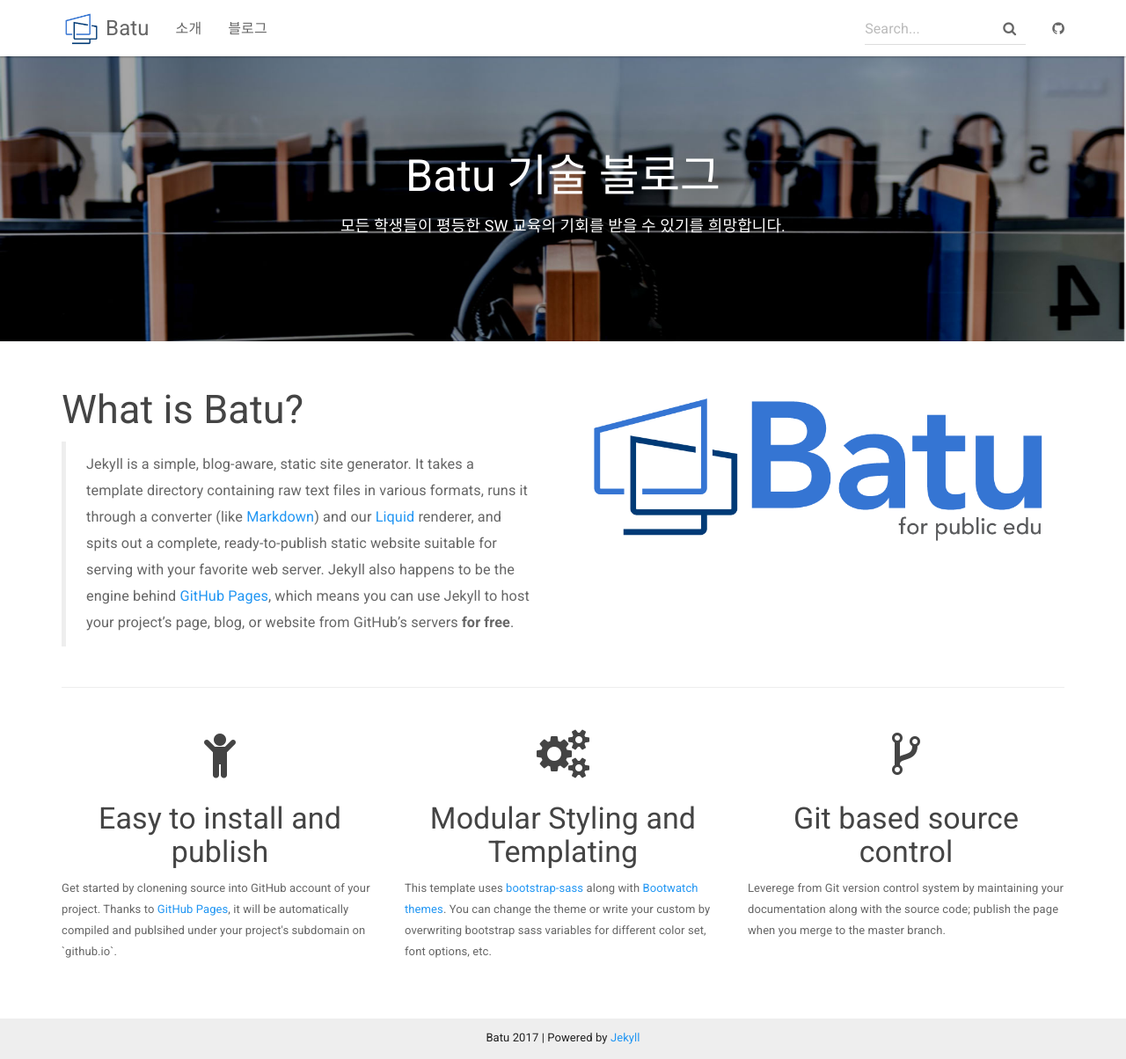
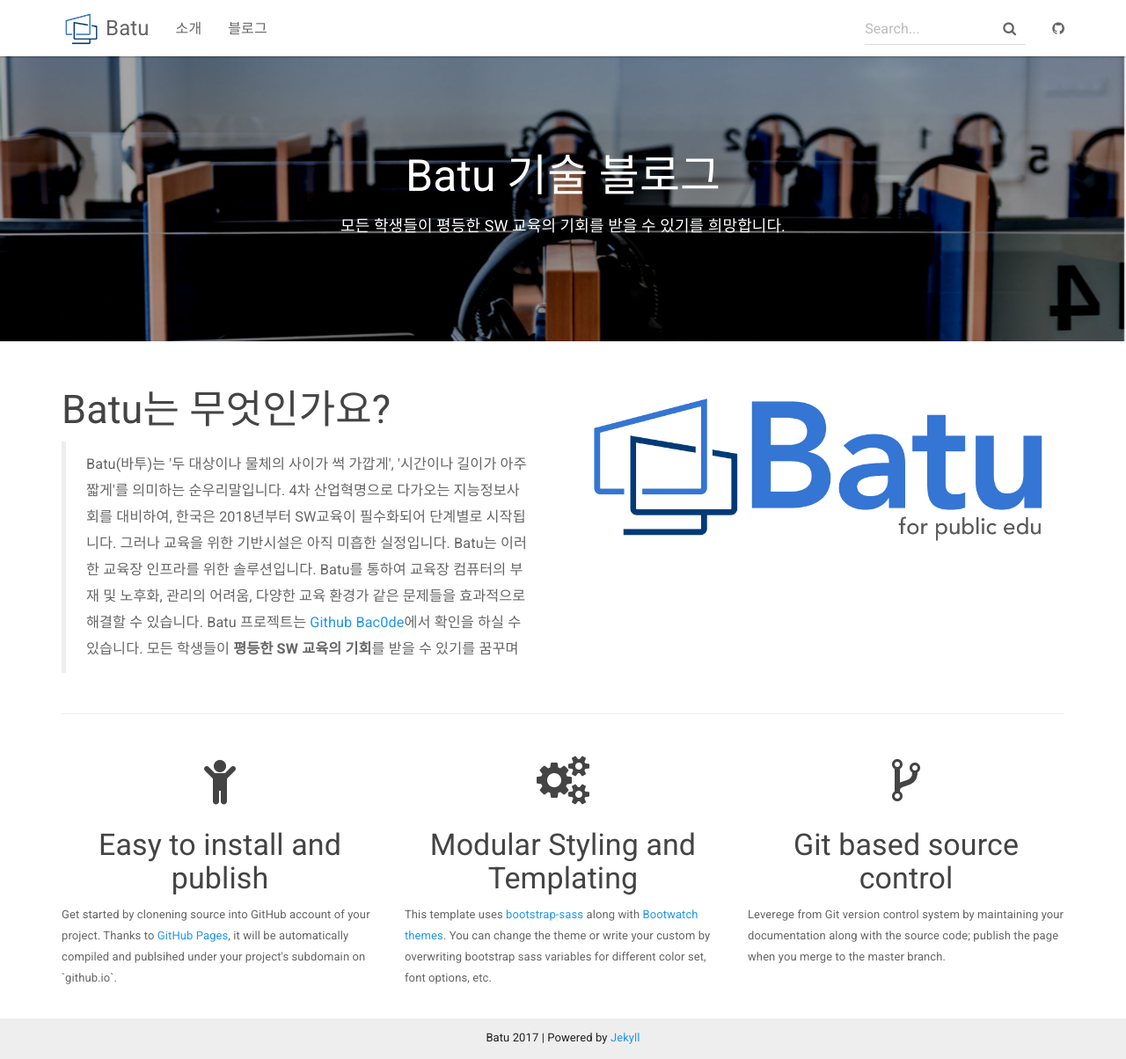
Before and after one commit to Bac0de/bac0de.github.io, a Jekyll site: the page built from index.html, in a window 1280 px wide and 1204 px high. Shown: the whole window at 88% size. Built offline with Jekyll 4.4.1, drawn with Linux system fonts in a browser that asks for light colours; nearby versions of some CDN libraries.

Commit message:
Modify introduction in main page

```diff
--- a/index.html
+++ b/index.html
@@ -17,17 +17,17 @@ layout: default
 
     <div class="row">
         <div class="col-md-6">
-            <h2 class="header-light regular-pad">What is Batu?</h2>
+            <h2 class="header-light regular-pad">Batu는 무엇인가요?</h2>
             <blockquote>
-              <p>Jekyll is a simple, blog-aware, static site generator. It takes a template
-              directory containing raw text files in various formats, runs it through
-              a converter (like <a href="https://daringfireball.net/projects/markdown/">Markdown</a>)
-              and our <a href="https://github.com/Shopify/liquid/wiki">Liquid</a> renderer, and
-              spits out a complete, ready-to-publish static website suitable
-              for serving with your favorite web server. Jekyll also happens to be the engine
-              behind <a href="https://pages.github.com">GitHub Pages</a>, which means you can use Jekyll
-              to host your project’s page, blog, or website from GitHub’s servers <strong>for
-              free</strong>.</p>
+              <p>
+                Batu(바투)는 '두 대상이나 물체의 사이가 썩 가깝게', '시간이나 길이가 아주 짧게'를 의미하는 순우리말입니다.
+                4차 산업혁명으로 다가오는 지능정보사회를 대비하여, 한국은 2018년부터 SW교육이 필수화되어 단계별로 시작됩니다.
+                그러나 교육을 위한 기반시설은 아직 미흡한 실정입니다.
+                Batu는 이러한 교육장 인프라를 위한 솔루션입니다. Batu를 통하여 교육장 컴퓨터의 부재 및 노후화, 관리의 어려움,
+                다양한 교육 환경가 같은 문제들을 효과적으로 해결할 수 있습니다.
+                Batu 프로젝트는 <a href="https://github.com/Bac0de">Github Bac0de</a>에서 확인을 하실 수 있습니다.
+                모든 학생들이 <strong>평등한 SW 교육의 기회</strong>를 받을 수 있기를 꿈꾸며
+              </p>
             </blockquote>
         </div>
         <div class="col-md-6 text-center">
```
Also changed, not shown: 12 other files.
